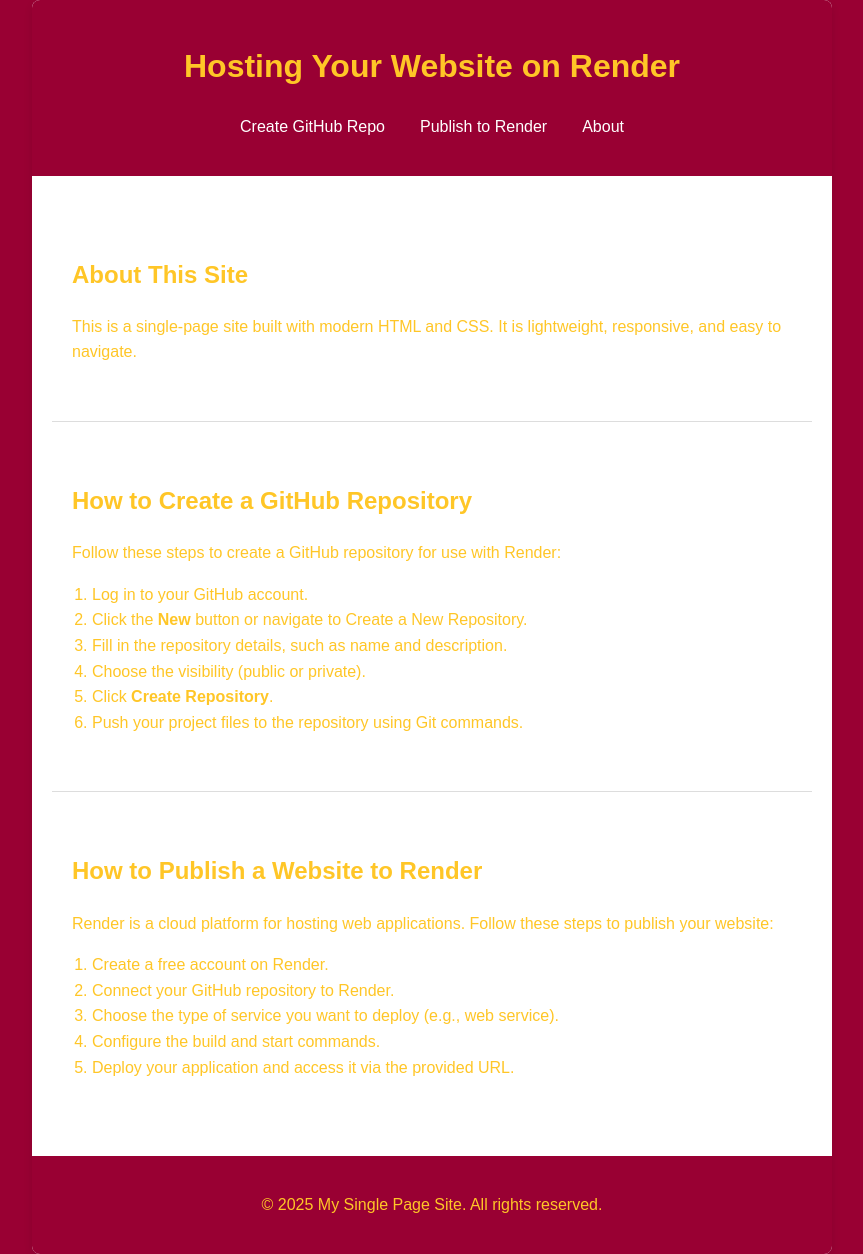
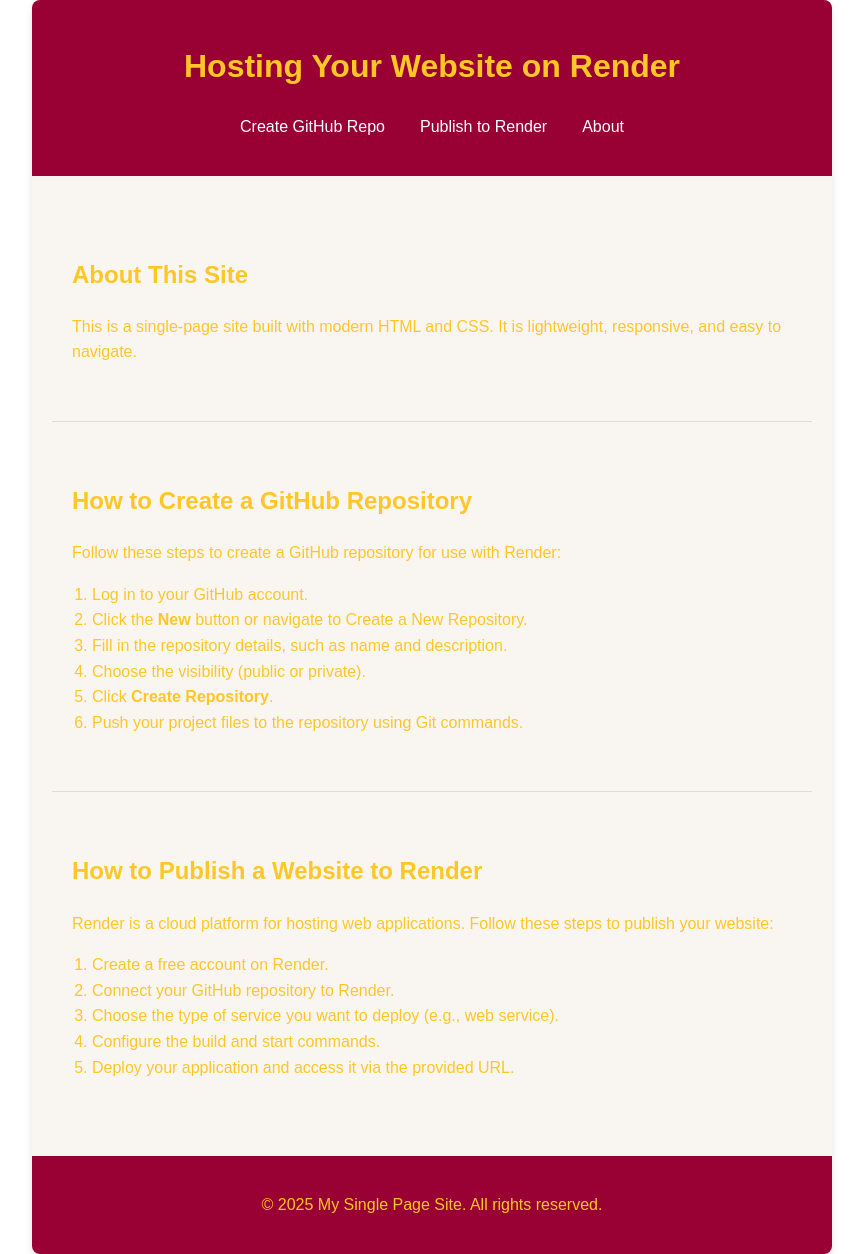
Before and after one commit to jasond727/cis591-assignment3, a Flask app: page / in a window 1280 px wide. Shown: the whole page, without its empty margins (208-1071 px from the left). Run offline with Flask 3, Linux system fonts and the light colour scheme.

Commit message:
remove unused publish route and update styles for a cleaner look

```diff
--- a/app.py
+++ b/app.py
@@ -6,9 +6,5 @@
 def home():
     return render_template('index.html')
 
-@app.route('/publish')
-def publish():
-    return render_template('publish.html')
-
 if __name__ == '__main__':
     app.run(debug=True)
--- a/static/style.css
+++ b/static/style.css
@@ -4,7 +4,7 @@
     line-height: 1.6;
     margin: 0;
     padding: 0;
-    background-color: #990033; /* ASU Maroon */
+    background-color: white; /* Keep the background white */
     color: #FFC627; /* ASU Gold */
     overflow-y: scroll; /* Ensures scrollbar is always present */
     scrollbar-gutter: stable; /* Stabilizes scrollbar space */
@@ -32,7 +32,7 @@
 .container {
     width: 800px;
     margin: 0 auto;
-    background: white;
+    background: #F9F6F2; /* Light beige for a softer look */
     box-shadow: 0 4px 8px rgba(0, 0, 0, 0.1);
     border-radius: 8px;
     overflow: hidden;
--- a/templates/static/style.css
+++ /dev/null
@@ -1,5 +0,0 @@
-body {
-    font-family: Arial, sans-serif;
-    background-color: #f0f0f0;
-    text-align: center;
-}
```
